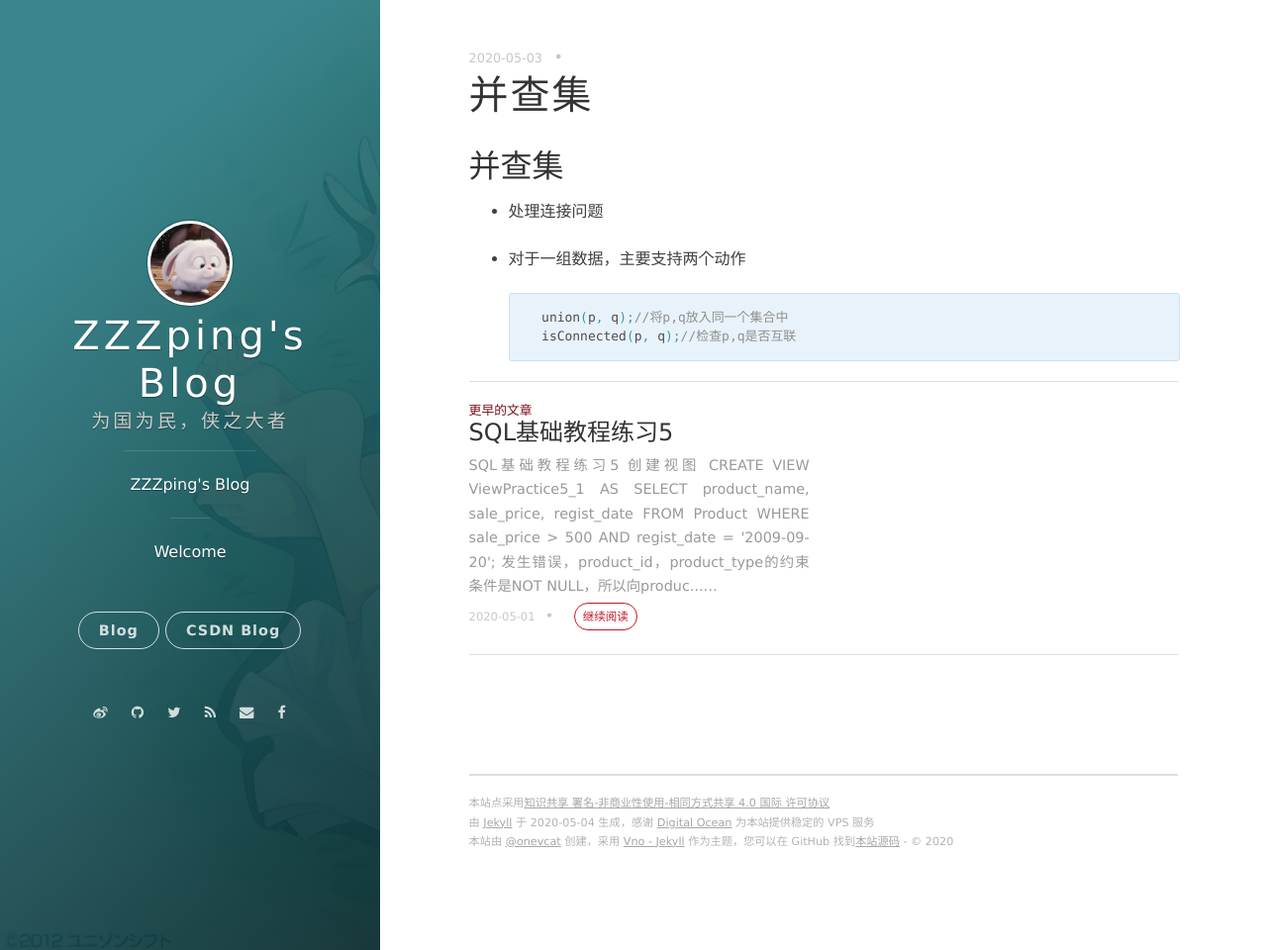
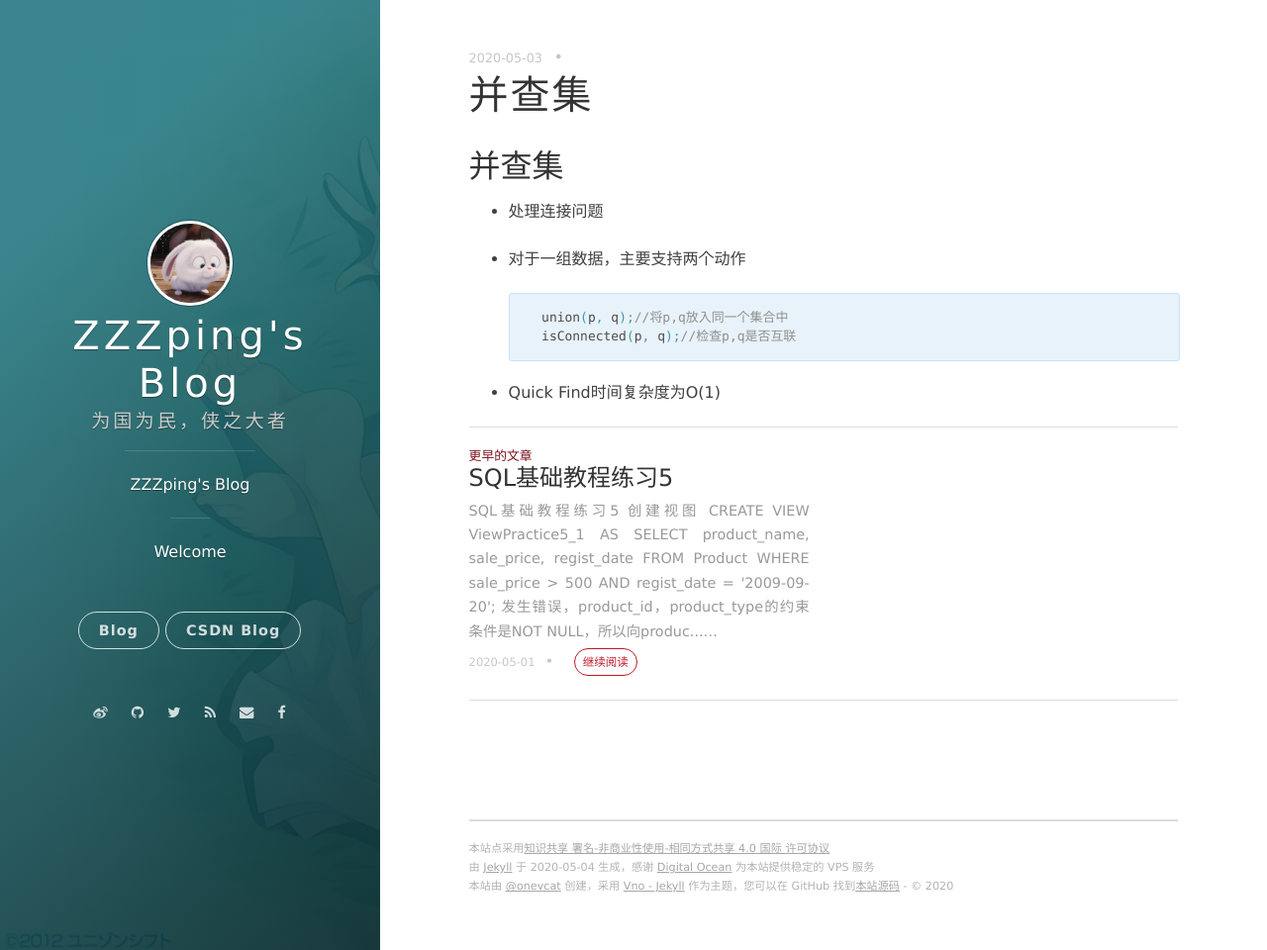
Before and after one commit to ZZZping/ZZZping.github.io, a Jekyll site: the page built from _posts/2020-05-03-玩转数据结构-并查集.md, in a window 1280 px wide and 960 px high. Shown: the whole window at 99% size. Built offline with Jekyll 4.4.1, drawn with Linux system fonts in a browser that asks for light colours; nearby versions of some CDN libraries; comment, search, counter and statistics services are not loaded.

Commit message:
时间复杂度

````diff
--- a/_posts/2020-05-03-玩转数据结构-并查集.md
+++ b/_posts/2020-05-03-玩转数据结构-并查集.md
@@ -14,3 +14,5 @@ date: 2020-05-03 20:41:24.000000000 +09:00
     union(p, q);//将p,q放入同一个集合中
     isConnected(p, q);//检查p,q是否互联
    ```
+
++ Quick Find时间复杂度为O(1)
````
